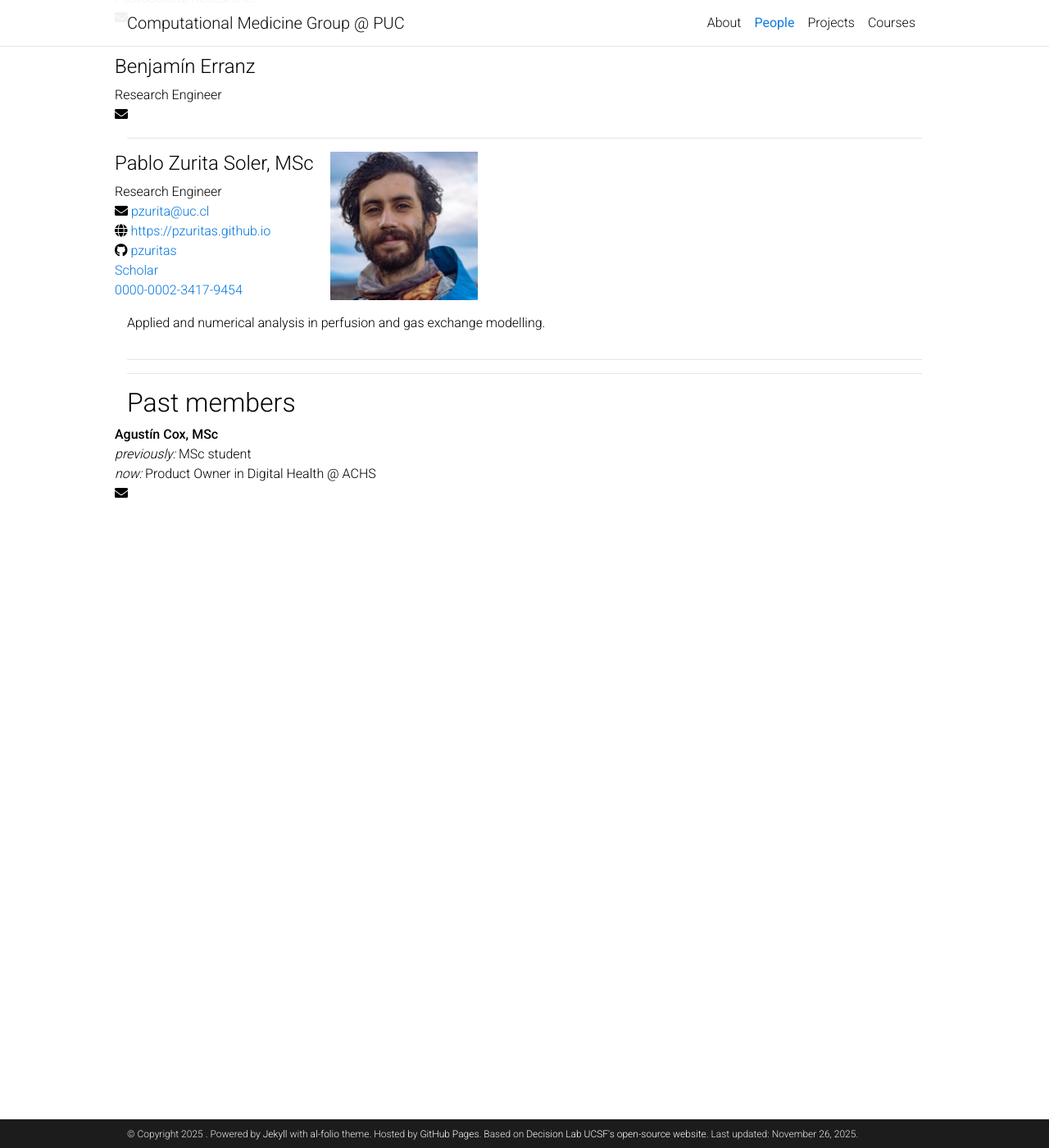
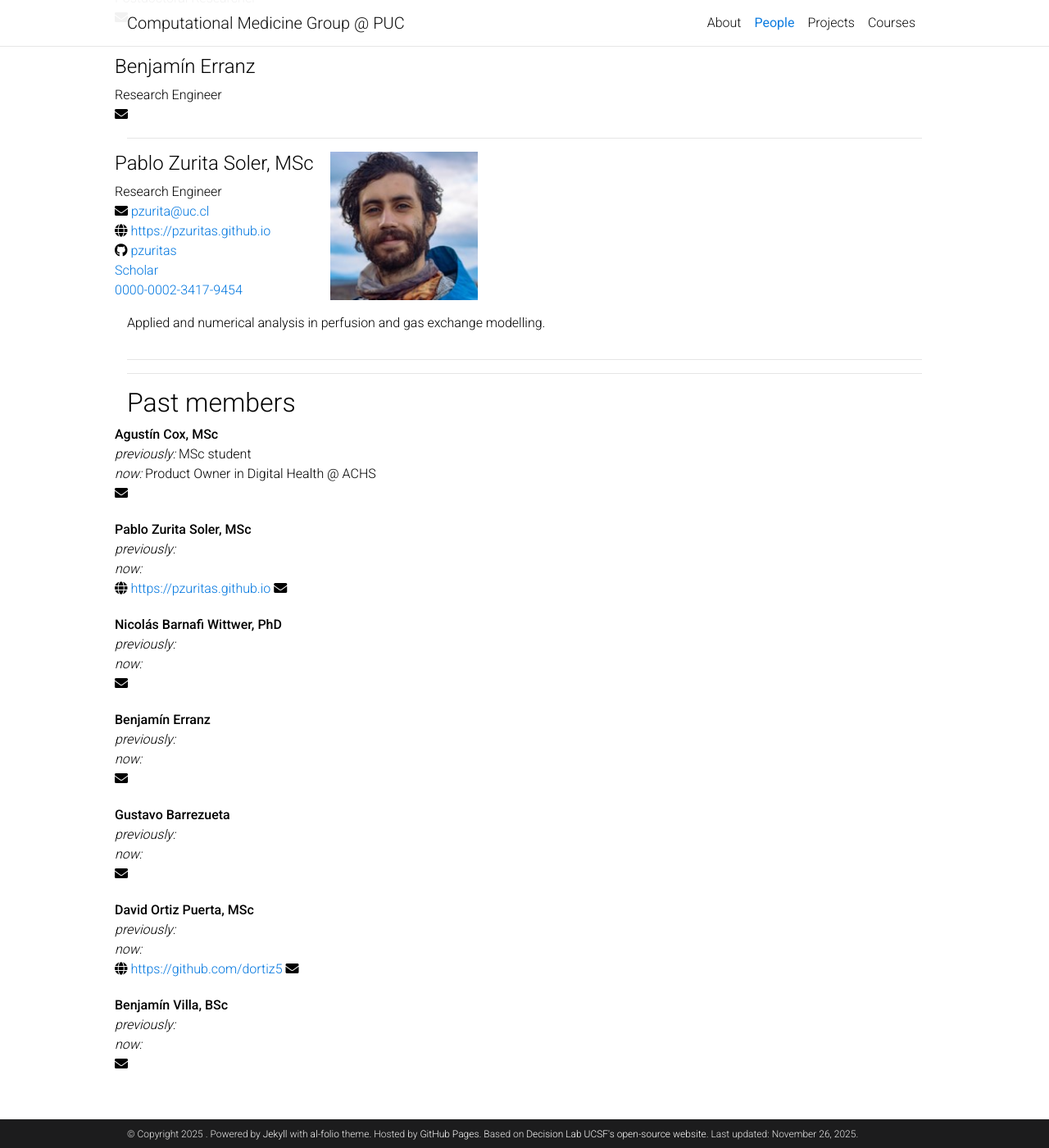
Before and after one commit to comp-medicine-uc/comp-medicine-uc.github.io, a Jekyll site: the page built from _pages/people.md, in a window 1280 px wide and 1400 px high, scrolled down 2247 px. Shown: the whole window at 82% size. Built offline with Jekyll 4.4.1, drawn with Linux system fonts in a browser that asks for light colours; comment, search, counter and statistics services are not loaded; a style sheet for code colours, icons or effects is not loaded.

Commit message:
Update alumni.yml

```diff
--- a/_data/alumni.yml
+++ b/_data/alumni.yml
@@ -4,3 +4,69 @@
   now: Product Owner in Digital Health @ ACHS
   email:
   website:
+
+- name: Pablo Zurita Soler
+  degrees: MSc
+  image: pablo_zurita_soler.jpg
+  position: Research Engineer
+  email: pzurita@uc.cl
+  website: https://pzuritas.github.io
+  github: pzuritas
+  scholar: 16EmcJUAAAAJ
+  orcid: 0000-0002-3417-9454
+  description: Applied and numerical analysis in perfusion and gas exchange modelling.
+
+- name: Nicolás Barnafi Wittwer
+  degrees: PhD
+  image:
+  position: Postdoctoral Researcher
+  email:
+  website:
+  github:
+  scholar:
+  orcid:
+  description:
+
+- name: Benjamín Erranz
+  degrees:
+  image:
+  position: Research Engineer
+  email:
+  website:
+  github:
+  scholar:
+  orcid:
+  description:
+
+- name: Gustavo Barrezueta
+  degrees:
+  image:
+  position: MSc Student
+  email:
+  website:
+  github:
+  scholar:
+  orcid:
+  description:
+
+- name: David Ortiz Puerta
+  degrees: MSc
+  image: david_ortiz_puerta.jpg
+  position: PhD Student
+  email: dortiz5@uc.cl
+  website: https://github.com/dortiz5
+  github: dortiz5
+  scholar: ifyKmJIAAAAJ
+  orcid: 0000-0001-6285-3066
+  description: Image processing and IGA organ modeling.
+
+- name: Benjamín Villa
+  degrees: BSc
+  image:
+  position: MSc Student
+  email:
+  website:
+  github:
+  scholar:
+  orcid:
+  description:
```
